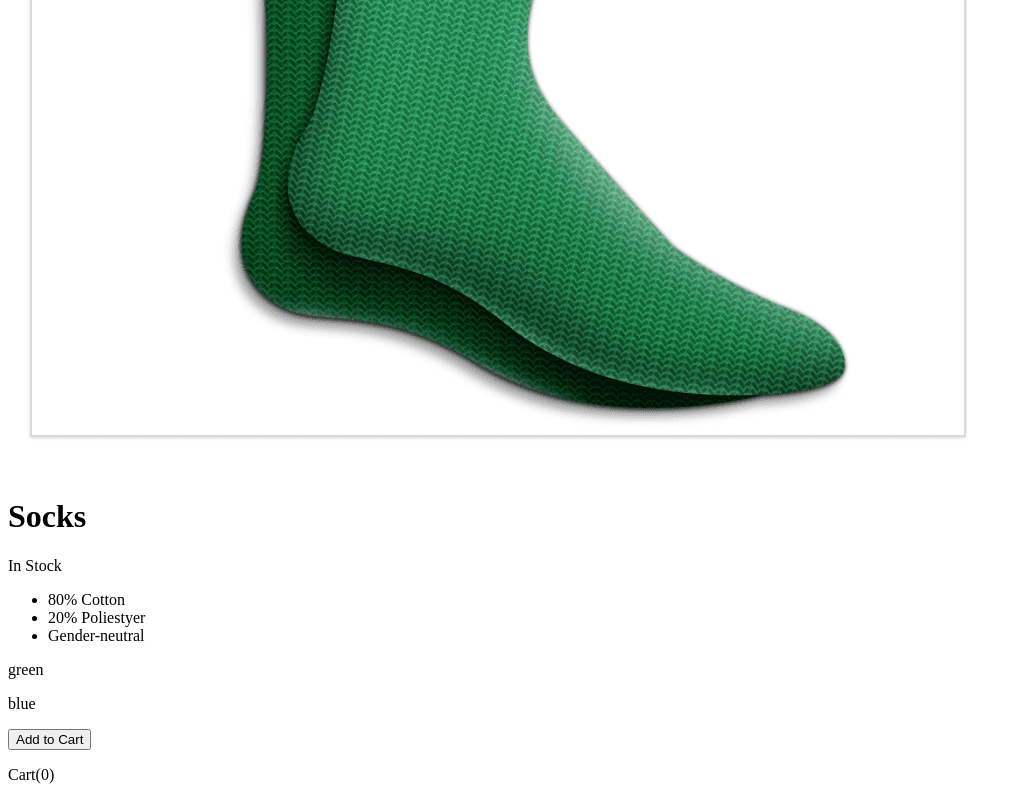
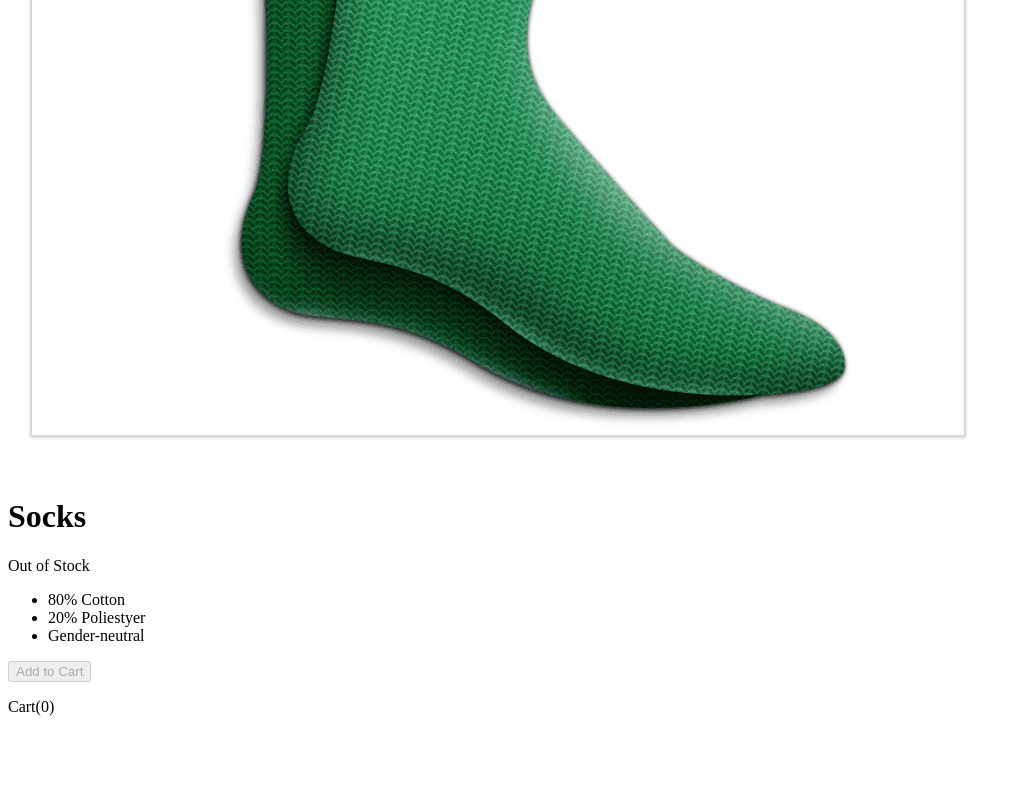
Before and after one commit to Albazcano/Product-app-with-Vue, a plain HTML site: page index.html in a window 1280 px wide. Shown: the part 535-1335 px from the top of the page, without its empty margins (0-1022 px from the left). After the commit the page ends 1267 px from the top, so only its background shows below. Drawn offline with nearby package versions, Linux system fonts and the light colour scheme.

Commit message:
modified index.html, main.js

```diff
--- a/index.html
+++ b/index.html
@@ -28,12 +28,15 @@
                 <li v-for="detail in details">{{ detail }}</li>
             </ul>
 
-            <div v-for="variant in variants":key="variant.variantId">
-                <p @mouseover="updateProduct(variant.variantImage)">{{  variant.variantColor }}</p>
-
+            <div class="color-box"
+                v-for="variant in variants"
+                :key="variant.variantId"
+                :style="{ backgroundColor: variant.variantColor }" @mouseover="updateProduct(variant.variantImage)">
             </div>
 
-            <button v-on:click="addToCart">Add to Cart</button>
+            <button v-on:click="addToCart"
+                :disabled="!inStock"
+                :class="{ disabledButton: !inStock}">Add to Cart</button>
 
             <div class="cart">
                 <p>Cart({{cart}})</p>
--- a/main.js
+++ b/main.js
@@ -3,7 +3,7 @@ var app = new Vue({
     data: {
         product: 'Socks',
         image:"/assets/vmSocks-green.png",
-        inStock: true,
+        inStock: false,
         details: ["80% Cotton", "20% Poliestyer", "Gender-neutral"],
         variants:[
             {
```
